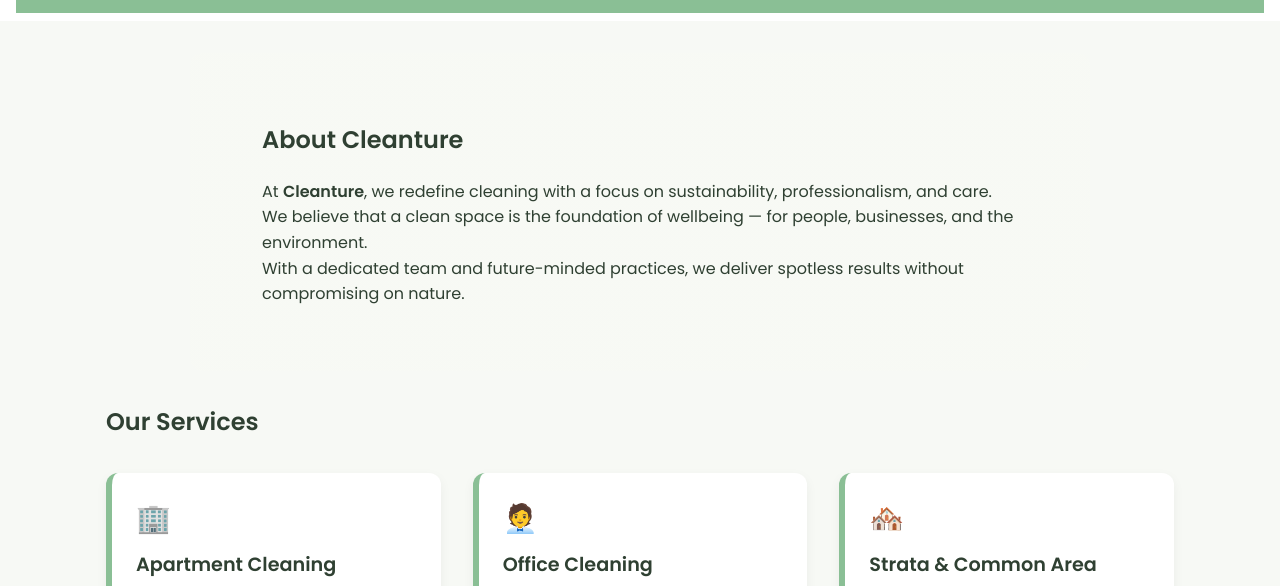
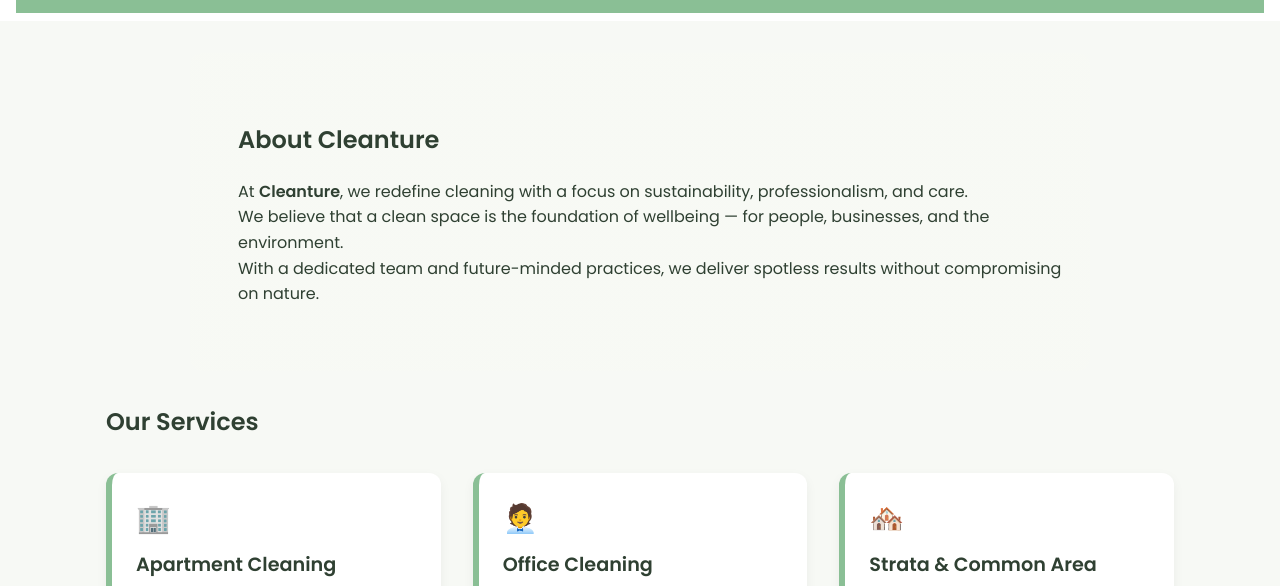
Before and after one commit to Cleanture/cleanture-site, a plain HTML site: page index.html in a window 1280 px wide. Shown: the part 143-729 px from the top of the page. Drawn offline with Linux system fonts and the light colour scheme.

Commit message:
Update index.html

```diff
--- a/index.html
+++ b/index.html
@@ -169,7 +169,7 @@
   </header>
 
   <section id="about" class="about-section" style="text-align: left;">
-  <div style="margin-left: 3.5rem;">
+  <div style="margin-left: 2rem;">
       <h2>About Cleanture</h2>
       <p>
         At <strong>Cleanture</strong>, we redefine cleaning with a focus on sustainability, professionalism, and care.<br>
```
